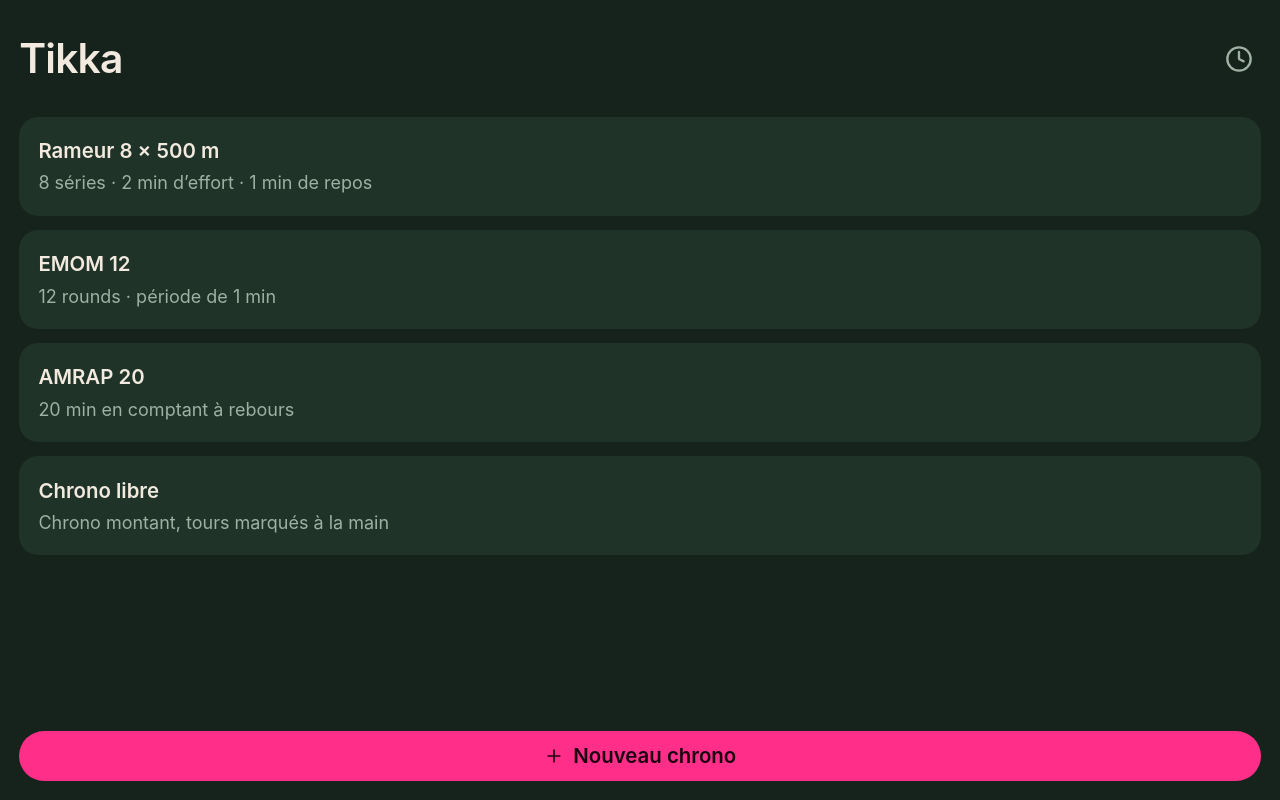
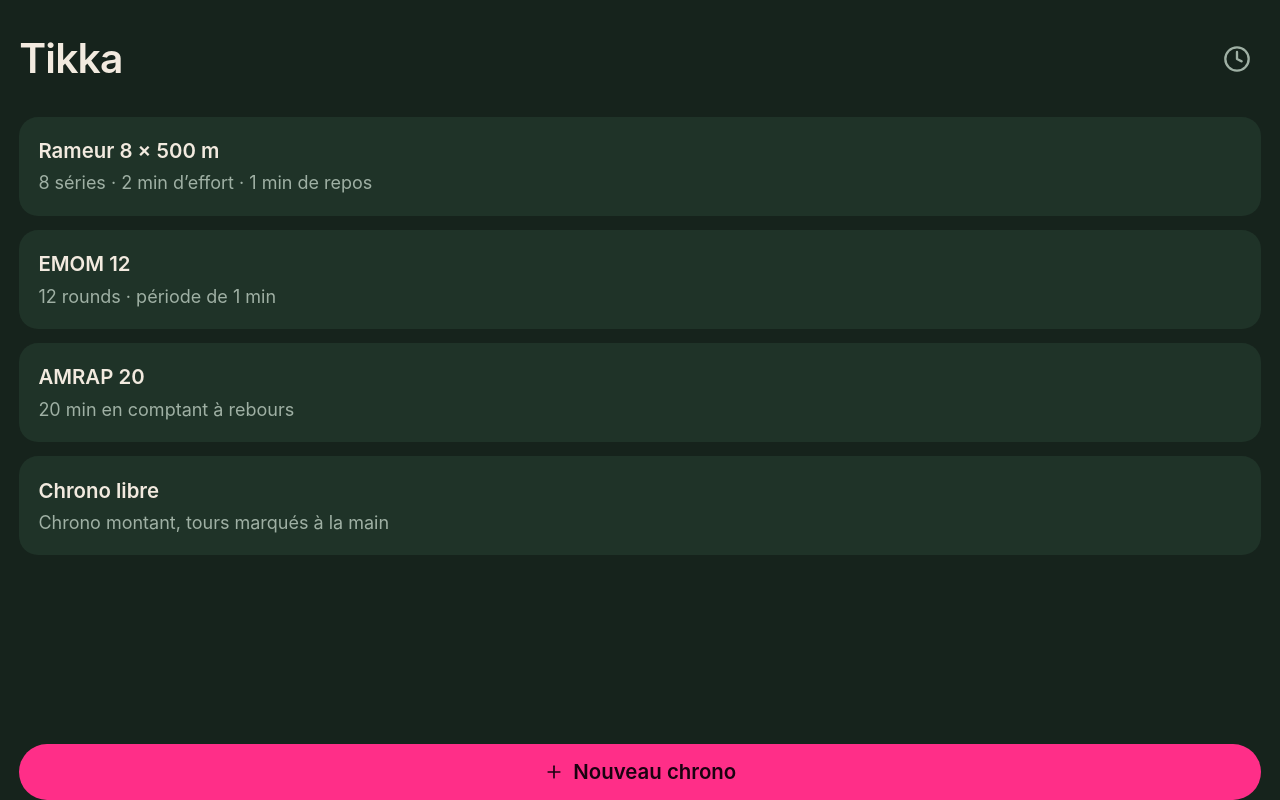
Before and after one commit to cdrcbrnrd/tikka, a React (Vite) app: page /#/ in a window 1280 px wide. Built offline with nearby package versions, Linux system fonts and the light colour scheme.

Commit message:
Raise the buttons and sit the footer bar on the bottom edge

```diff
--- a/src/styles/tokens.css
+++ b/src/styles/tokens.css
@@ -21,10 +21,10 @@
   --space-7: 3rem;
 
   /* Apple's control sizes are points, not text: they do not follow the root scale */
-  --tap: 44px;
-  --control: 50px;
-  /* the safe area already clears the home indicator, 16pt on top of it is the iOS margin */
-  --screen-bottom: calc(env(safe-area-inset-bottom) + var(--space-4));
+  --tap: 48px;
+  --control: 56px;
+  /* the bar sits on the bottom edge, the safe area is the only thing between it and the glass */
+  --screen-bottom: env(safe-area-inset-bottom);
   --transition: 150ms ease;
 
   --font: -apple-system, BlinkMacSystemFont, "SF Pro Text", system-ui, "Segoe UI", Roboto, "Helvetica Neue", Arial, sans-serif;
```
